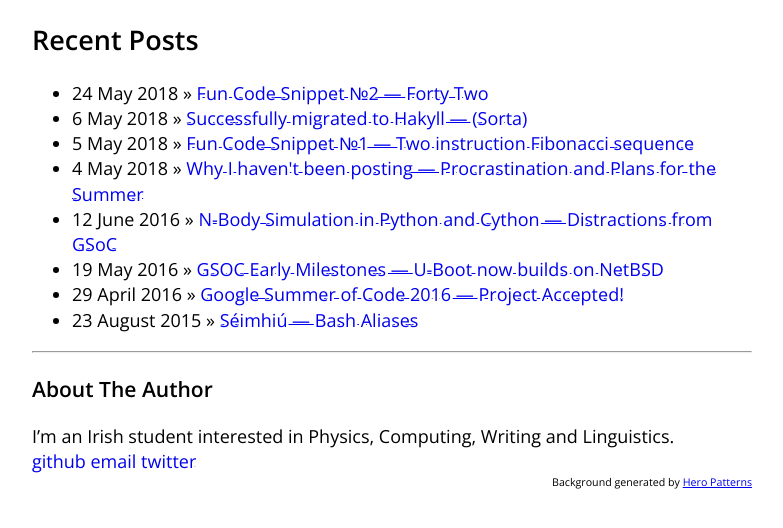
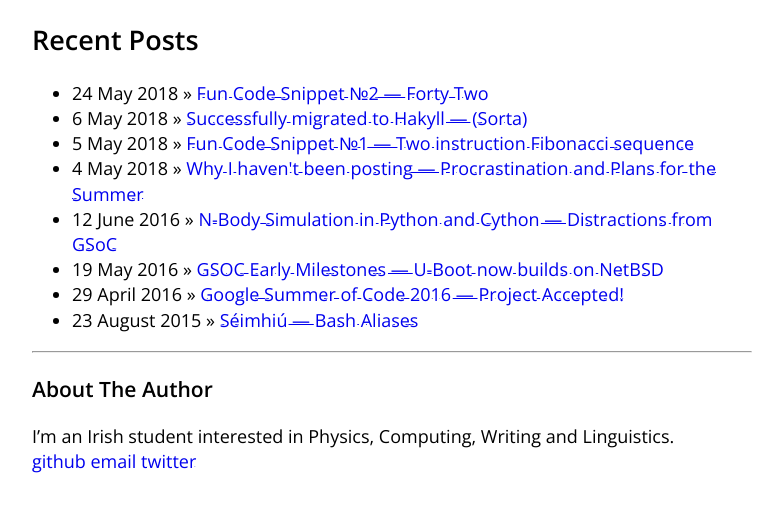
Before and after one commit to joedavis/joedavis.github.io, a plain HTML site: page index.html in a window 1280 px wide. Shown: the part 98-626 px from the top of the page, without its empty margins (248-1031 px from the left). Drawn offline with nearby package versions, Linux system fonts and the light colour scheme; some packages are replaced by stand-ins of ours.

Commit message:
Publish.

```diff
--- a/index.html
+++ b/index.html
@@ -89,7 +89,6 @@ I’m an Irish student interested in Physics, Computing, Writing and Linguistics
 <span><a href="mailto:davisj2@tcd.ie">email</a></span>
 <span><a href="https://twitter.com/joed512_">twitter</a></span>
 </div>
-<div class="small">Background generated by <a href="http://heropatterns.com">Hero Patterns</a></div>
 </footer>
 
 
```
Also changed, not shown: posts/2015-08-23-h2dot.html (+0 -1 lines), posts/2016-04-29-gsoc.html (+0 -1 lines), posts/2016-05-19-gsoc-early-milestones.html (+0 -1 lines), posts/2016-06-12-nbody.html (+0 -1 lines), posts/2018-05-04-lack-of-posts.html (+0 -1 lines), posts/2018-05-05-code-snippet-1.html (+0 -1 lines), posts/2018-05-06-hakyll-migration.html (+0 -1 lines), posts/2018-05-24-forty-two-h2g2.html (+0 -1 lines).
